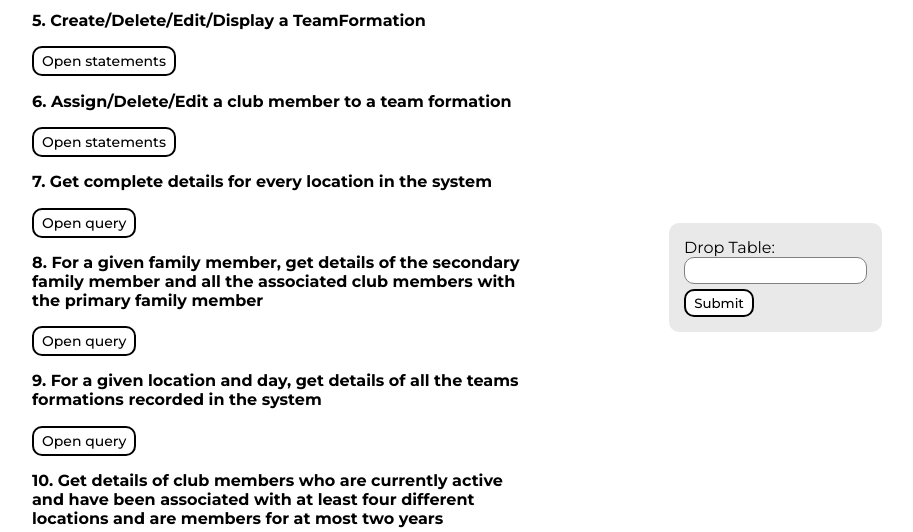
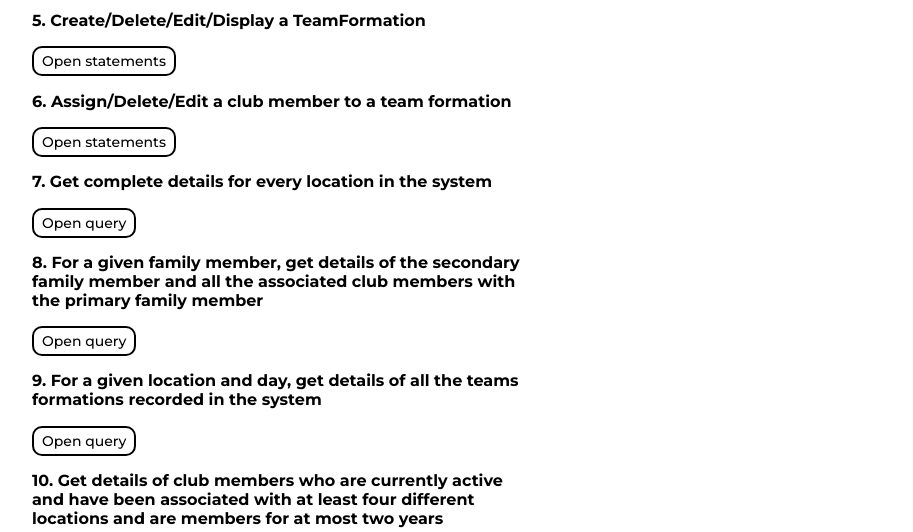
Before and after one commit to srowal/databases-final-project, a PHP site: page / in a window 1280 px wide. Shown: the part 428-960 px from the top of the page, without its empty margins (358-1271 px from the left). Run offline with PHP 8.4, Linux system fonts and the light colour scheme.

Commit message:
Delete drop table feature + Added cat feature

```diff
--- a/html/css/style.css
+++ b/html/css/style.css
@@ -49,13 +49,11 @@ a:hover, button:hover {
     color: rgb(61, 149, 207);
 }
 
-.del-table {
+.cat {
     position: fixed;
     right:0;
     bottom:0;
     margin: 40px;
-    background-color: rgb(233, 233, 233);
-    padding: 15px;
     border-radius: 10px;
 }
 
--- a/html/index.php
+++ b/html/index.php
@@ -7,12 +7,8 @@ define('BASE_URL', $_SERVER['SERVER_NAME'] . "/");
 <link rel="preconnect" href="https://fonts.gstatic.com" crossorigin>
 <link href="https://fonts.googleapis.com/css2?family=Exo+2:ital,wght@0,100..900;1,100..900&family=Montserrat:ital,wght@0,100..900;1,100..900&display=swap" rel="stylesheet">
 
-<div class="del-table">
-        <form action="./queries/droptable.php" method="POST"></form>
-            <label for="drop-table">Drop Table:</label><br>
-            <input type="text" name="drop-table"><br>
-            <input type="submit" value="Submit">
-        </form>
+<div class="cat">
+    <img class="catimg" src="" alt="">
 </div>
 
 <section id="queries-list">
@@ -124,4 +120,25 @@ define('BASE_URL', $_SERVER['SERVER_NAME'] . "/");
 
 </section>
 
+<script>
+    // Get all anchor tags on the page
+    var links = document.getElementsByTagName('a');
+    const catimgs = [
+        "https://media1.tenor.com/m/-qBsG1HwR4oAAAAC/cat-dance-dancing-cat.gif",
+        "https://media.tenor.com/VfNHIfcyAIMAAAAM/watch-a-fat-cat-dance-an-american-dance-girlfriend.gif",
+        "https://media1.tenor.com/m/5BYK-WS0__gAAAAd/cool-fun.gif"
+    ]
+    // Loop through all the links and attach an event listener to each
+    for (var i = 0; i < links.length; i++) {
+      links[i].addEventListener('click', function(event) {
+
+        event.preventDefault();
+
+        console.log('Link clicked: ' + event.target.href);
+
+        document.getElementById("catimg").src = catimgs[Math.floor(Math.random()*catimgs.length)];
+      });
+    }
+</script>
+
 <?php include "./include/footer.php";?>
```
Also changed, not shown: html/queries/droptable.php (deleted, +0 -28 lines).
